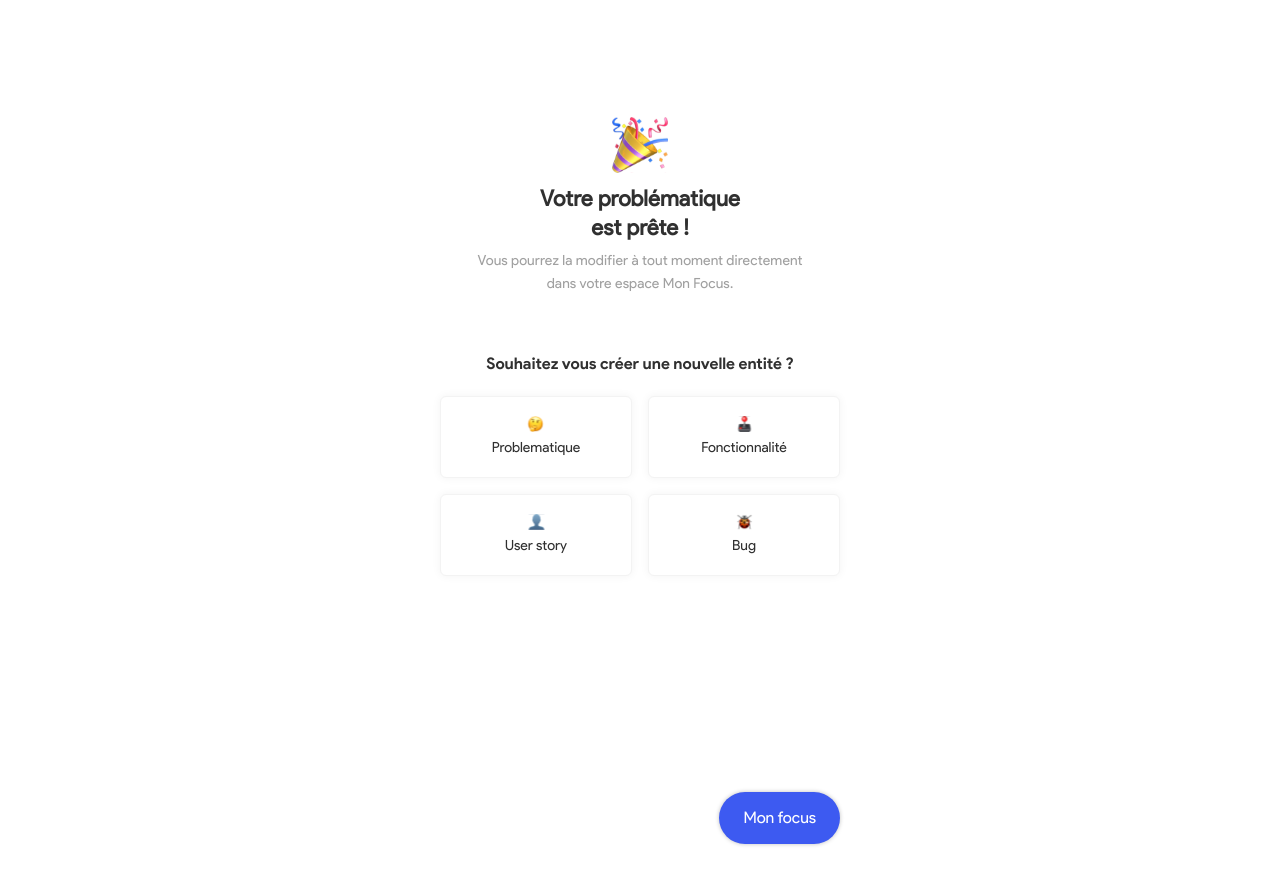
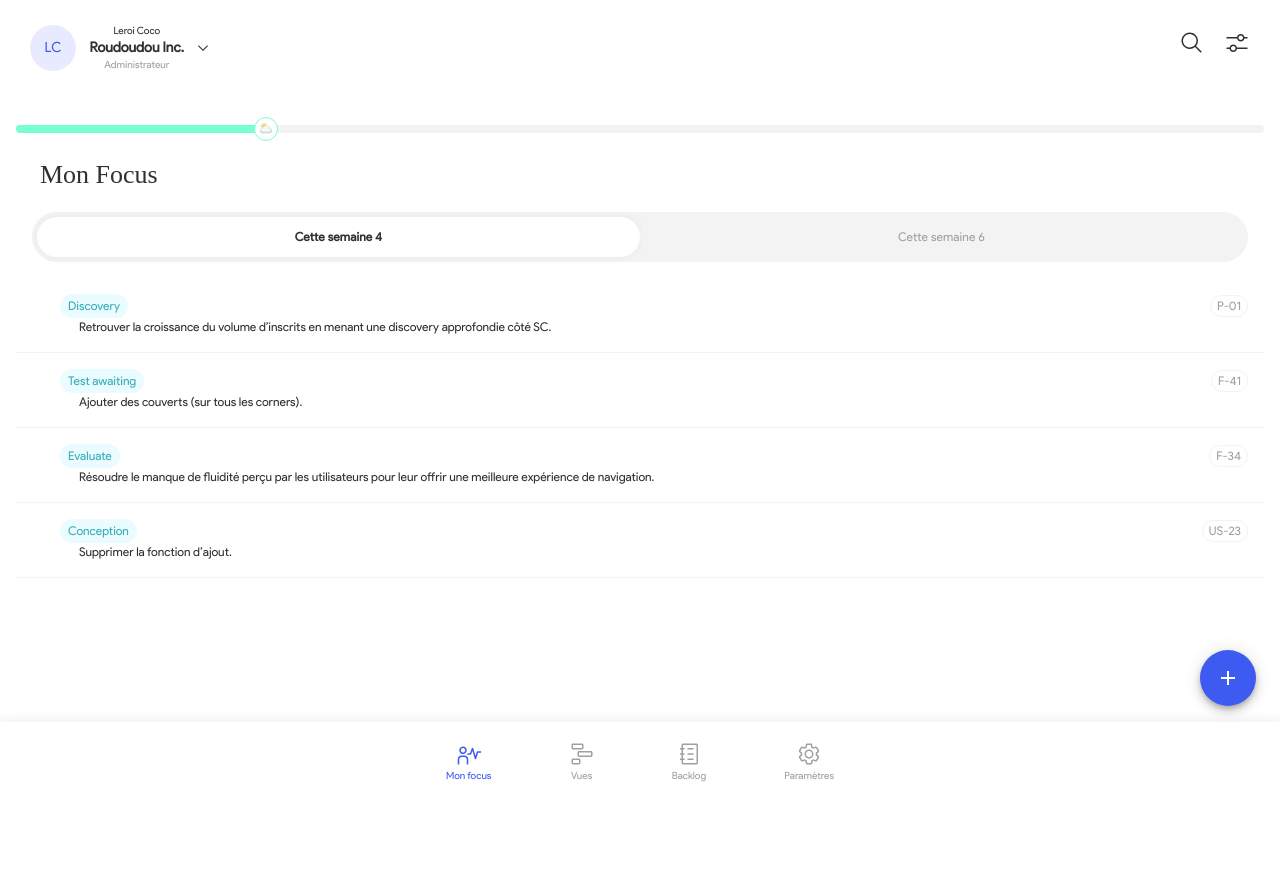
Before and after one commit to tiavina-mika/product-hero-draft, a React (Create React App) app: page / in a window 1280 px wide. After the commit the page ends 800 px from the top, so only its background shows below. Built offline with nearby package versions, Linux system fonts and the light colour scheme; a web font is replaced by a local one.

Commit message:
clean code

```diff
--- a/src/Routes.tsx
+++ b/src/Routes.tsx
@@ -11,7 +11,7 @@ import { ITeam } from "./types/team.type";
 import { IDriver } from "./types/driver.type";
 import { IOkr } from "./types/okr.type";
 
-import EntityCreationSuccess from "./containers/myFocus/EntityCreationSuccess";
+// import EntityCreationSuccess from "./containers/myFocus/EntityCreationSuccess";
 
 import { HOME_TABS, PATH_NAMES, SETTING_TABS } from "./utils/constants";
 
@@ -153,7 +153,7 @@ const Route = () => {
     );
   }
 
-  return <EntityCreationSuccess />;
+  // return <EntityCreationSuccess />;
 
   return (
     <HomeLayout
```
